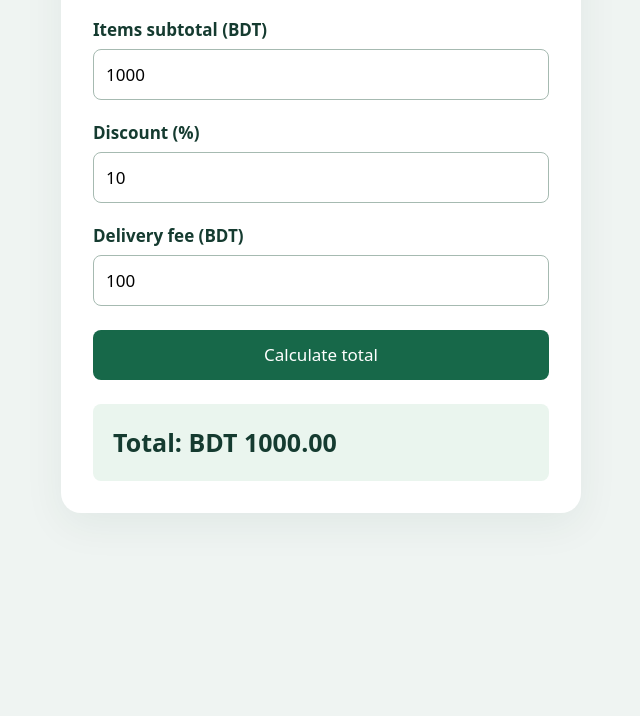
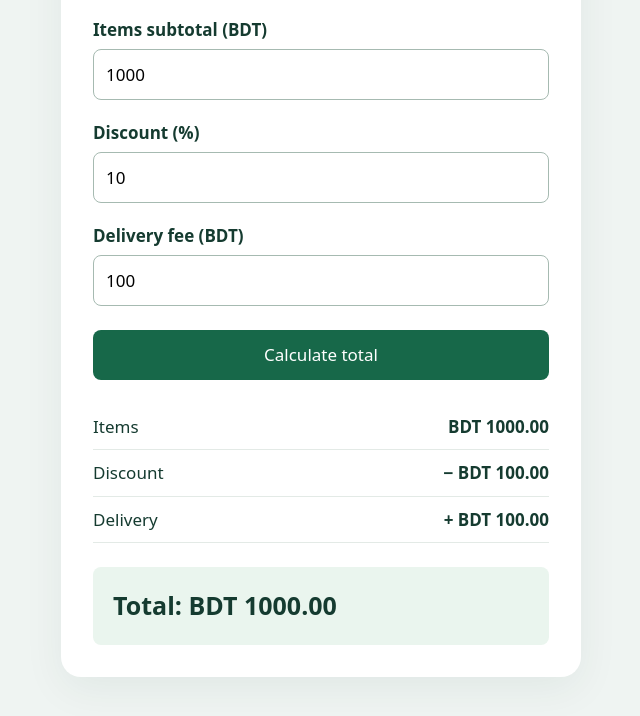
Before and after one commit to Mahfuzhur/cicd-learning-lab, a website with bundled scripts: page index.html in a window 1280 px wide. Shown: the part 196-912 px from the top of the page, without its empty margins (319-959 px from the left). Before the commit the page ends 800 px from the top, so only its background shows below. Built offline with nearby package versions, Linux system fonts and the light colour scheme.

Commit message:
Show order price breakdown

```diff
--- a/calculator.js
+++ b/calculator.js
@@ -1,8 +1,12 @@
 // Learning exercise: automated tests protect this business rule.
 // Prices are in BDT. The discount should apply to items only.
 export function calculateTotal(subtotal, discountPercent, deliveryFee) {
+  return calculateBreakdown(subtotal, discountPercent, deliveryFee).total;
+}
+
+export function calculateBreakdown(subtotal, discountPercent, deliveryFee) {
   const discount = subtotal * discountPercent / 100;
-  return subtotal + deliveryFee - discount;
+  return { subtotal, discount, deliveryFee, total: subtotal + deliveryFee - discount };
 }
 
 // Only run the command-line interface when executed directly in Node.js.
--- a/index.html
+++ b/index.html
@@ -16,6 +16,9 @@
     button { margin-top: 24px; background: #176849; color: white; border: none; cursor: pointer; }
     input:focus-visible, button:focus-visible { outline: 3px solid #dc9700; outline-offset: 3px; }
     output { display: block; margin-top: 24px; padding: 20px; background: #eaf5ee; border-radius: 8px; font-size: 25px; font-weight: 700; }
+    dl { margin: 24px 0 0; font-variant-numeric: tabular-nums; }
+    dl div { display: flex; justify-content: space-between; flex-wrap: wrap; gap: 4px 16px; padding: 10px 0; border-bottom: 1px solid #e3eae6; }
+    dd { margin: 0; font-weight: 600; }
   </style>
 </head>
 <body>
@@ -31,7 +34,14 @@
       <input id="delivery" type="number" min="0" max="1000000000" step="0.01" value="100" required>
       <button type="submit">Calculate total</button>
     </form>
-    <output id="total" for="subtotal discount delivery" aria-live="polite">Enter your order details.</output>
+    <section aria-label="Order breakdown" aria-live="polite">
+      <dl>
+        <div><dt>Items</dt><dd id="items-amount">—</dd></div>
+        <div><dt>Discount</dt><dd id="discount-amount">—</dd></div>
+        <div><dt>Delivery</dt><dd id="delivery-amount">—</dd></div>
+      </dl>
+      <output id="total" for="subtotal discount delivery">Enter your order details.</output>
+    </section>
   </main>
   <script type="module" src="./web.js"></script>
 </body>
--- a/web.js
+++ b/web.js
@@ -1,12 +1,15 @@
-import { calculateTotal } from './calculator.js';
+import { calculateBreakdown } from './calculator.js';
 
 const form = document.querySelector('#calculator');
 function showTotal() {
   const subtotal = document.querySelector('#subtotal').valueAsNumber;
   const discount = document.querySelector('#discount').valueAsNumber;
   const delivery = document.querySelector('#delivery').valueAsNumber;
-  document.querySelector('#total').textContent =
-    `Total: BDT ${calculateTotal(subtotal, discount, delivery).toFixed(2)}`;
+  const order = calculateBreakdown(subtotal, discount, delivery);
+  document.querySelector('#items-amount').textContent = `BDT ${order.subtotal.toFixed(2)}`;
+  document.querySelector('#discount-amount').textContent = `− BDT ${order.discount.toFixed(2)}`;
+  document.querySelector('#delivery-amount').textContent = `+ BDT ${order.deliveryFee.toFixed(2)}`;
+  document.querySelector('#total').textContent = `Total: BDT ${order.total.toFixed(2)}`;
 }
 form.addEventListener('submit', (event) => {
   event.preventDefault();
```
Also changed, not shown: calculator.test.js (+13 -1 lines).
